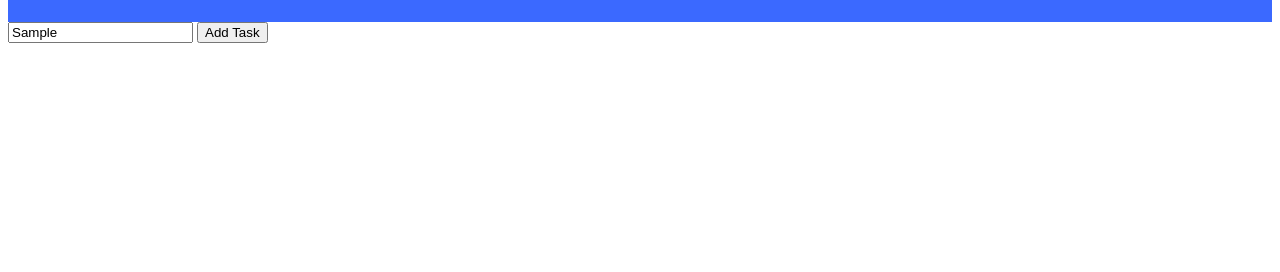
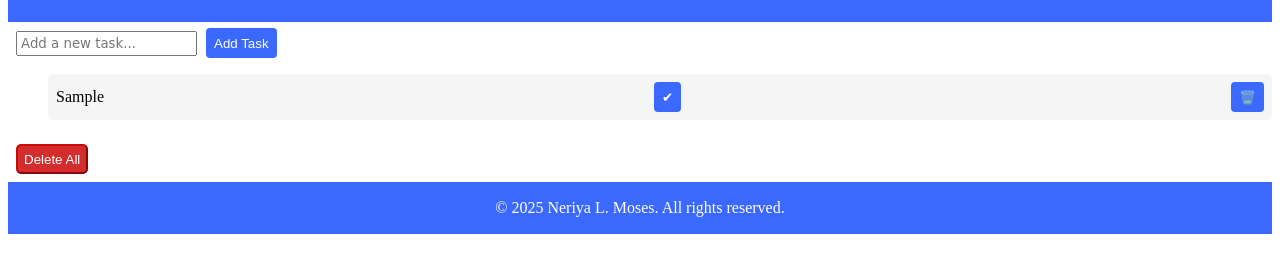
Before and after one commit to NeriyaMoses/to-do-list, a plain HTML site: page index.html in a window 1280 px wide. Both pictures are taken after typing "Sample" into the empty fields and a click on the button "Add Task". Shown: the part 78-350 px from the top of the page. Drawn offline with Linux system fonts and the light colour scheme.

Commit message:
Add files via upload

```diff
--- a/index.html
+++ b/index.html
@@ -1,19 +1,23 @@
 <!DOCTYPE html>
-<link rel="stylesheet" href="styles.css">
-<html>
+<html lang="en">
 <head>
+    <meta charset="UTF-8">
     <title>To-do list</title>
     <link rel="icon" type="image/x-icon" href="/Images/favicon.ico">
+    <link rel="stylesheet" href="styles.css">
 </head>
-    <header style = 'background-color: rgb(59, 105, 255); color: white; padding: 1px; text-align: center;'>
+<body>
+    <header style="background-color: rgb(59, 105, 255); color: white; padding: 1px; text-align: center;">
         <h1>To-Do List</h1>
     </header>
-    <body>
+
     <input type="text" id="taskInput" placeholder="Add a new task..." />
     <button id="addTaskBtn">Add Task</button>
 
     <ul id="taskList"></ul>
+    <button id="del">Delete All</button>
+    <script src="script.js"></script>
+    <footer style="background-color: rgb(59, 105, 255); color: white; padding: 1px; text-align: center;"><p>© 2025 Neriya L. Moses. All rights reserved.</p></footer>
 
-       <script src="script.js"></script> <!-- Link your JS file here -->
 </body>
 </html>
--- a/script.js
+++ b/script.js
@@ -0,0 +1,38 @@
+document.getElementById("addTaskBtn").addEventListener("click", function () {
+    const input = document.getElementById("taskInput");
+    const taskText = input.value.trim();
+
+    if (taskText !== "") {
+        const li = document.createElement("li");
+        li.textContent = taskText;
+        // ✅ Create the "check" button
+        const checkBtn = document.createElement("button");
+        checkBtn.textContent = "✔"; // You can use ✅ or ✓ too
+        checkBtn.classList.add("check-btn");
+
+        checkBtn.addEventListener("click", function () {
+            li.classList.toggle('done')
+        });
+
+        // 🗑️ Create the "delete" button
+        const deleteBtn = document.createElement("button");
+        deleteBtn.textContent = "🗑️"; // Or use ✖ or ❌
+        deleteBtn.classList.add("delete-btn");
+
+        deleteBtn.addEventListener("click", function () {
+            li.remove();
+        });
+        // 👉 Add the buttons to the list item
+        li.appendChild(checkBtn);
+        li.appendChild(deleteBtn);
+
+        // Add the list item to the list
+        document.getElementById("taskList").appendChild(li);
+        input.value = "";
+    }
+});
+document.getElementById("del").addEventListener("click", () => {
+  const list = document.getElementById("taskList");
+  list.innerHTML = ""; // Remove all list items
+  localStorage.removeItem("tasks"); // Clear saved tasks
+});
--- a/styles.css
+++ b/styles.css
@@ -2,3 +2,60 @@ header {
     font-style: verdana, 'Gill Sans', sans-serif;
     font-size: large;
 }
+
+button {
+    background-color: rgb(59, 105, 255);
+    color: white;
+    border: 1x;
+    border-color: rgba(59, 105, 255, 0.63);
+    border-radius: 5px;
+    height: 30px;
+}
+.done {
+  text-decoration: line-through;
+  color: gray;
+}
+#taskList li {
+  margin-bottom: 10px; /* space between tasks */
+  padding: 8px;
+  border-radius: 6px;
+  background-color: #f5f5f5;
+  display: flex;
+  align-items: center;
+  justify-content: space-between;
+}
+.check-btn,
+.delete-btn {
+  margin-left: 5px;
+  padding: 4px 8px;
+  border: none;
+  border-radius: 4px;
+  cursor: pointer;
+}
+#addTaskBtn {
+  margin-left: 5px;
+  padding: 4px 8px;
+  border: none;
+  border-radius: 4px;
+  cursor: pointer;
+  text-decoration: solid;
+}
+#taskInput {
+    padding: 3px;
+    font-family: cursive;
+    margin-left: 8px;
+}
+#taskInput,
+#addTaskBtn {
+    margin-top: 6px;
+}
+#del {
+    background-color: rgba(202, 0, 0, 0.822);
+    color: white;
+    border: 1x;
+    border-color: rgba(202, 0, 0, 0.822);
+    border-radius: 5px;
+    height: 30px;
+    cursor: pointer;
+    margin: 8px 8px;
+}
```
Lines whose indentation alone changed are shown as unchanged.
